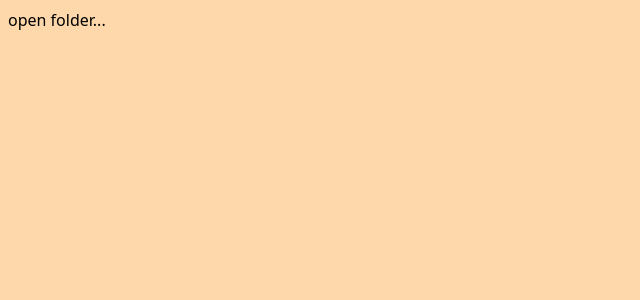
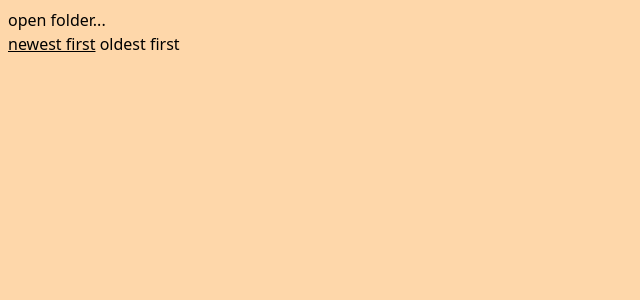
Before and after one commit to nichwch/nomad-hypertext, a SvelteKit app: page / in a window 1280 px wide. Shown: the top 300 px of the page, without its empty margins (0-640 px from the left). Built offline with nearby package versions, Linux system fonts and the light colour scheme.

Commit message:
sort files by date

```diff
--- a/preload.js
+++ b/preload.js
@@ -1,7 +1,8 @@
 const { contextBridge, ipcRenderer } = require("electron");
 contextBridge.exposeInMainWorld("electronAPI", {
   openDirectoryPicker: () => ipcRenderer.invoke("open-directory-picker"),
-  readDir: (path) => ipcRenderer.invoke("read-dir", path),
+  readDir: (path, descending) =>
+    ipcRenderer.invoke("read-dir", path, descending),
   readFile: (path) => ipcRenderer.invoke("read-file", path),
   writeFile: (path, content) => ipcRenderer.invoke("write-file", path, content),
   newFile: (path) => ipcRenderer.invoke("new-file", path),
--- a/src/routes/+page.svelte
+++ b/src/routes/+page.svelte
@@ -2,12 +2,14 @@
   let notesDir = window.localStorage.getItem("notesDir");
   /** @type {string[]} */
   let files = [];
+  /** @type {boolean}*/
+  let descending = false;
   $: if (notesDir) {
     refreshFiles();
   }
   const refreshFiles = () => {
     //@ts-ignore
-    window.electronAPI.readDir(notesDir).then((res) => {
+    window.electronAPI.readDir(notesDir, descending).then((res) => {
       if (res) files = res;
     });
   };
@@ -54,6 +56,27 @@
   {#if notesDir !== null}
     <button on:click={createFile}>new note</button>
   {/if}
+  <div>
+    <button
+      class:underline={!descending}
+      on:click={() => {
+        descending = false;
+        refreshFiles();
+      }}
+    >
+      newest first</button
+    >
+
+    <button
+      class:underline={descending}
+      on:click={() => {
+        descending = true;
+        refreshFiles();
+      }}
+    >
+      oldest first</button
+    >
+  </div>
   {#each files as file}
     <div><a href={file}>{file} </a></div>
   {/each}
```
Also changed, not shown: main.cjs (+14 -2 lines).
